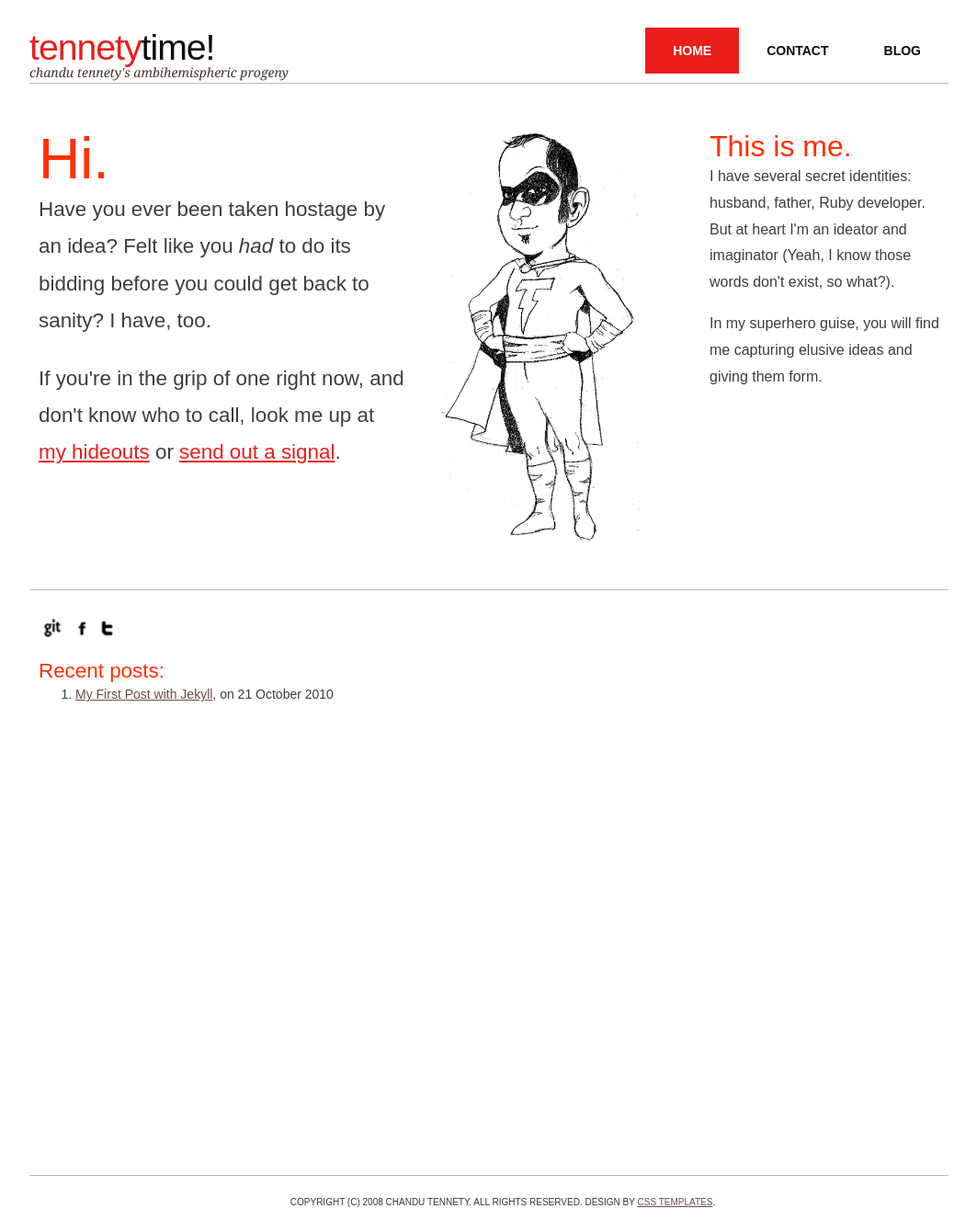
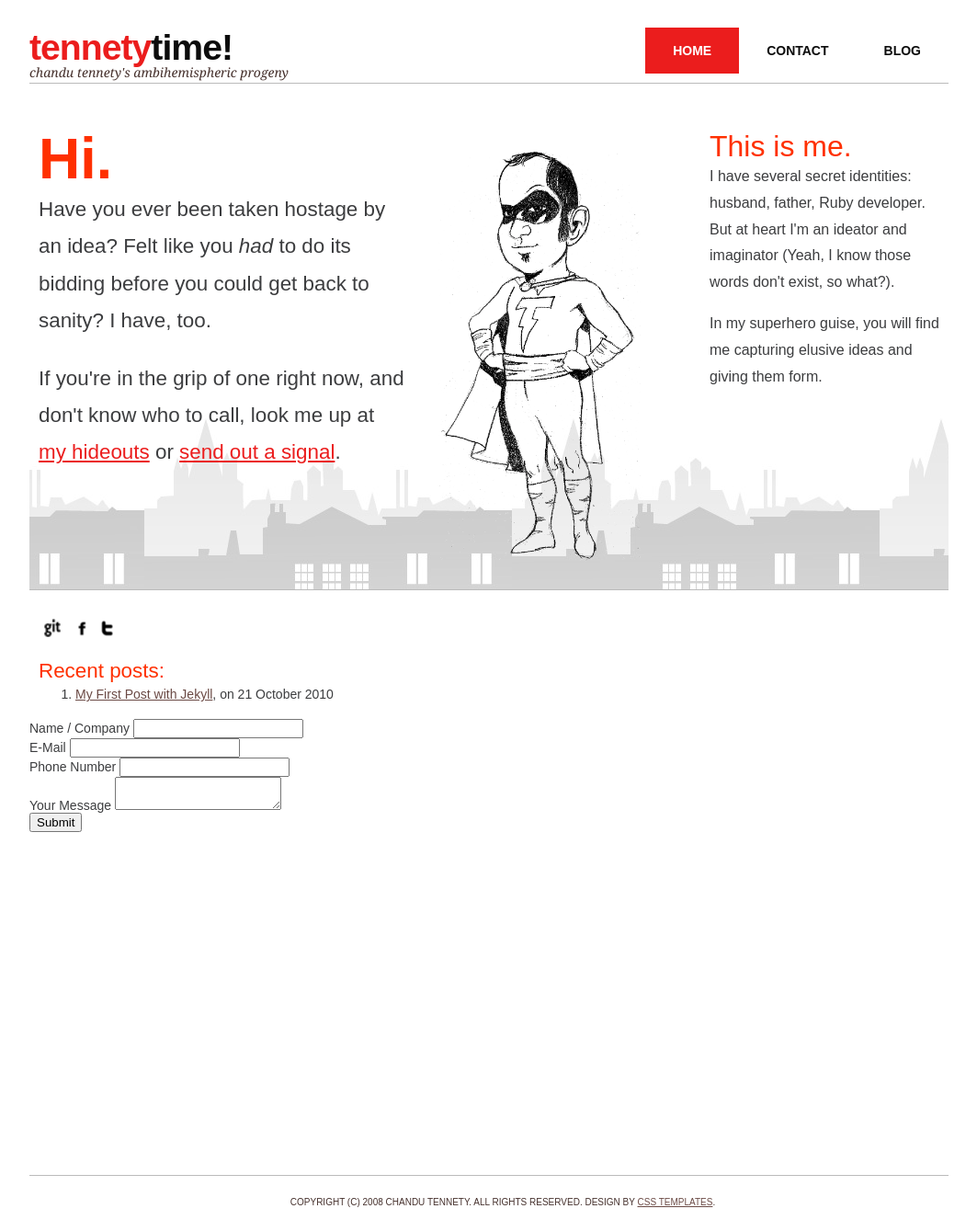
Before and after one commit to tennety/tennety.github.com, a Jekyll site: the page built from index.html, in a window 1280 px wide. Shown: the whole page at 92% size, without its empty margins (108-1171 px from the left). Built offline with Jekyll 4.4.1, drawn with Linux system fonts in a browser that asks for light colours; some web fonts are replaced; Markdown is read by kramdown in place of the engine named in the settings; the list of posts is cut into pages by our own code; comment, search, counter and statistics services are not loaded.

Commit message:
included bg; pulled in Google fonts

```diff
--- a/_includes/contact.html
+++ b/_includes/contact.html
@@ -1,2 +1,28 @@
 <div id="contact">
-	</div>
+	<form method="post" id="contact-form" action="TODO">
+            <div class="sender-info">
+              <div class="field inline_label">
+                <label class="inline">Name / Company</label>
+                <input id='name' tabindex="1">
+              </div>
+              <div class="field inline_label">
+                <label class="inline">E-Mail</label>
+                <input id='email' tabindex="2">
+              </div>
+              <div class="field inline_label">
+                <label class="inline">Phone Number</label>
+                <input id='phone' tabindex="3">
+              </div>
+            </div>
+	    <div class='message'>
+              <div class="field inline_label textarea">
+                <label class="inline">Your Message</label>
+                <textarea id='text' tabindex="4"></textarea>
+              </div>
+              <div class="submit">
+                <input type="submit" value="Submit" tabindex="5">
+              </div>
+            </div>
+          </form>
+
+</div>
--- a/_includes/head.html
+++ b/_includes/head.html
@@ -16,6 +16,7 @@ Released   : 20100729
 <meta name="description" content="" />
 <meta http-equiv="content-type" content="text/html; charset=utf-8" />
 <title> {{ page.title }} | Tennety Time! </title>
+<link href='http://fonts.googleapis.com/css?family=Droid+Sans:regular&bold&subset=latin' rel='stylesheet' type='text/css'>
 <link href="/stylesheets/style.css" rel="stylesheet" type="text/css" media="screen" />
 <link href="/stylesheets/vim.css" rel="stylesheet" type="text/css" media="screen" />
 </head>
--- a/stylesheets/style.css
+++ b/stylesheets/style.css
@@ -19,10 +19,12 @@ h1, h2, h3 {
 	padding: 0;
 	font-weight: normal;
 	color: #FF3000;
+	font-family: 'Droid Sans', Arial, Helvetica, sans-serif;
 }
 
 h1 {
 	font-size: 2.8em;
+	font-weight: bold;
 }
 
 h2 {
@@ -31,6 +33,10 @@ h2 {
 
 h3 {
 	font-size: 1.6em;
+}
+
+h1 a, h2 a, h3 a {
+	text-decoration: none;
 }
 
 p, ul, ol {
@@ -199,7 +205,6 @@ a:hover {
 	border-width: 0px;
 }
 
-
 /* Share */
 
 #share ul {
@@ -279,6 +284,7 @@ a:hover {
 	margin: auto;
 	padding: 0;
 	border-bottom: 1px solid #BBBBBB;
+	background: url("/images/city.jpg") repeat-x scroll 125px 300px transparent
 }
 
 #intro {
@@ -311,6 +317,7 @@ a:hover {
 #sp .toon {
 	height: 450px;
 	margin: auto;
+	padding: 20px 0 0 0;
 	display: block;
 }
 
@@ -502,6 +509,10 @@ a:hover {
 	color: #FFFFFF;
 }
 
+#blog h1, #blog h2, #blog h3 {
+	font-family: 'Droid Sans', Arial, Helvetica, sans-serif;
+}
+
 #twtr-widget-1 .twtr-doc, #twtr-widget-1 .twtr-hd a, #twtr-widget-1 h3, #twtr-widget-1 h4, #twtr-widget-1 .twtr-popular {
 	font-family:Arial,Helvetica,sans-serif;
 }
```
Also changed, not shown: images/city.jpg (added).
